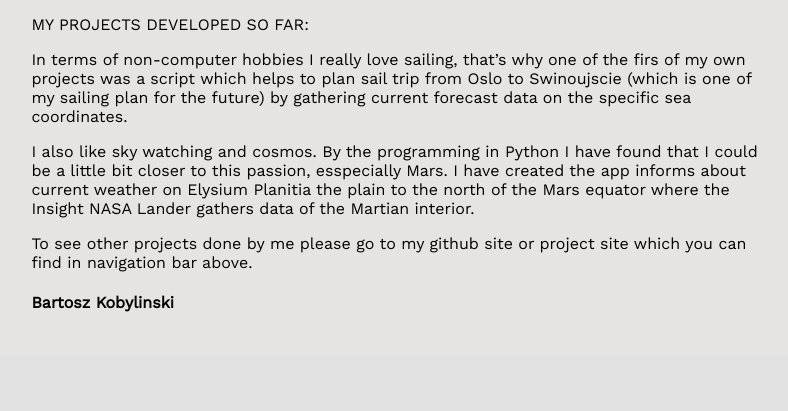
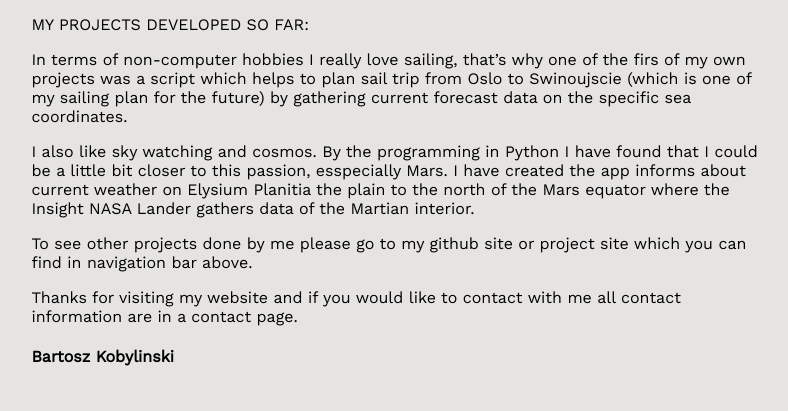
Before and after one commit to bartoszkobylinski/my_website, a Flask app: page /about_me in a window 1280 px wide. Shown: the part 724-1135 px from the top of the page, without its empty margins (239-1027 px from the left). Before the commit the page ends 1036 px from the top, so only its background shows below. Run offline with Flask 2, Linux system fonts and the light colour scheme; some libraries are stand-ins or nearby versions.

Commit message:
Final changes in text in about_me page

```diff
--- a/app/templates/about_me.html
+++ b/app/templates/about_me.html
@@ -15,13 +15,7 @@
             <p>In terms of non-computer hobbies I really love sailing, that’s why one of the firs of my own projects was a script which helps to plan sail trip from Oslo to Swinoujscie (which is one of my sailing plan for the future) by gathering current forecast data on the specific sea coordinates.</p>
             <p>I also like sky watching and cosmos. By the programming in Python I have found that I could be a little bit closer to this passion, esspecially Mars. I have created the app informs about current weather on Elysium Planitia the plain to the north of the Mars equator where the Insight NASA Lander gathers data of the Martian interior.</p>
             <p>To see other projects done by me please go to my github site or project site which you can find in navigation bar above.</p>
-            <!--
-                <p>My big love is sailing and I want to sail alone from Oslo to Swinoujscie (a polish harbor closest to Norway but still distance is almost 900 nautical miles) so I make a script to scrape information about condition on the sea to make the best preparation to that trip. I have “discover” Raspberry Pi or Arduino so my future ‘sail’ project for sure will be one based on it (I think about full wheater station or maybe AIS device)</p>
-            <p>I’m fan of sky watching and cosmos is my the very first love and also I find the way with coding to be a bit closer to that – a specialy Mars :) - i’m getting info from there…. daily ;) I made more projects which you can check on my projects page.</p>
-            <p>I’m focusing to sharpen my skills in Python, Django, Flask also I want to develop more in Java Script language. I’m using in my project  HTML, CSS even if it’s not necessary (for learning purpose) the same with database like MySQL or Postgress. Of course i’m using Git to store my repositories and I want to learn more about Docker. As I mentioned above I want to make some practical projects with Raspberry Pi based on Python. I’m continuously looking always area where I can use my skills and grow. I’m learning fast and constant. Acttually I code almost each day not only to learn but I have really big fun with it and I know that I have opened “pandora box” which I won’t close.</p>
-            <p>Thanks for visiting my website and if you would like to contact with me all contact informations are in a contact page.</p>
-
-            -->
+            <p>Thanks for visiting my website and if you would like to contact with me all contact information are in a contact page.</p>
             <h4><strong>Bartosz Kobylinski</strong></h4>
 
         </section>
```
